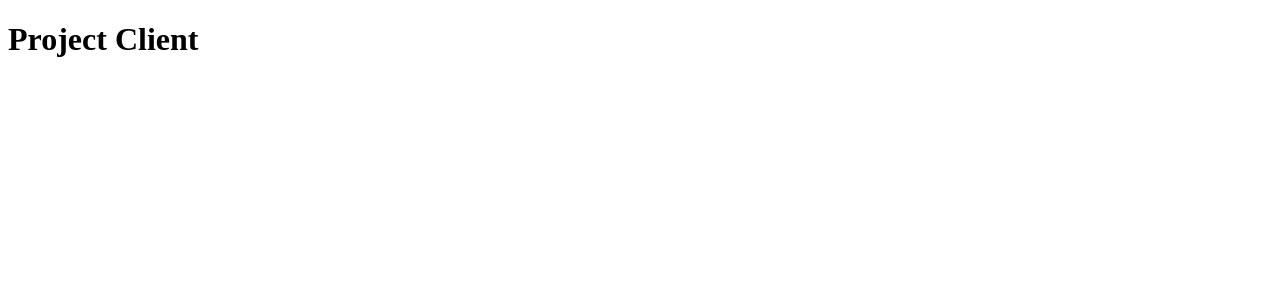
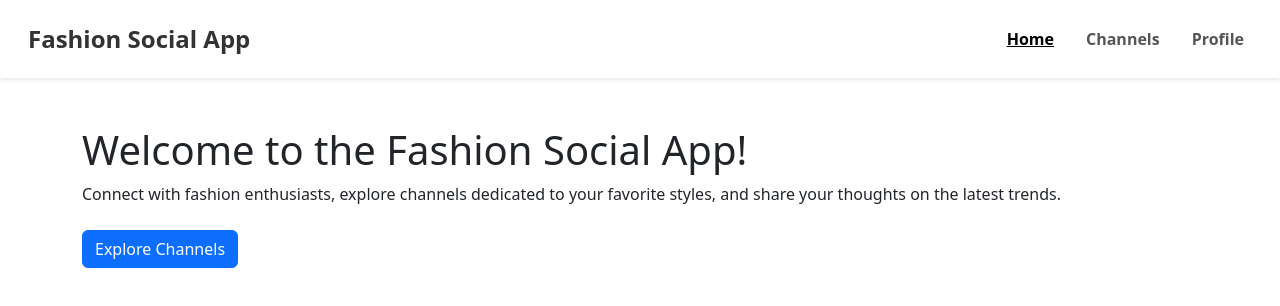
Before and after one commit to samanthav8/fashion-social-app, a React (Create React App) app in the folder client/: page / in a window 1280 px wide. Shown: the top 306 px of the page. Built offline with nearby package versions, Linux system fonts and the light colour scheme.

Commit message:
navbar and routing

```diff
--- a/client/package.json
+++ b/client/package.json
@@ -9,7 +9,7 @@
     "@testing-library/user-event": "^13.5.0",
     "react": "^18.2.0",
     "react-dom": "^18.2.0",
-    "react-router-dom": "^5.2.0",
+    "react-router-dom": "^7.0.1",
     "react-scripts": "5.0.1",
     "web-vitals": "^2.1.4"
   },
--- a/client/src/components/App.js
+++ b/client/src/components/App.js
@@ -1,8 +1,24 @@
-import React, { useEffect, useState } from "react";
+import React from "react";
 import { Switch, Route } from "react-router-dom";
+import Navbar from "./Navbar";
+import Home from "./Home";
+import ChannelList from "./ChannelList";
+import Channel from "./Channel";
+import Post from "./Post";
+import Profile from "./Profile";
 
-function App() {
-  return <h1>Project Client</h1>;
-}
+const App = () => {
+  return (
+    <div>
+      <Navbar />
+      <Switch>
+        <Route exact path="/" component={Home} />
+        <Route exact path="/channels" component={ChannelList} />
+        <Route path="/channels/:id" component={Channel} />
+        <Route path="/profile" component={Profile} />
+      </Switch>
+    </div>
+  );
+};
 
 export default App;
--- a/client/src/components/Home.js
+++ b/client/src/components/Home.js
@@ -1,7 +1,21 @@
-import React from "react";
+import React from 'react';
+import { Link } from 'react-router-dom';
 
-function Home() {
-  return <h1>Home</h1>;
-}
+const Home = () => {
+    return (
+        <div className="container mt-5">
+            <h1>Welcome to the Fashion Social App!</h1>
+            <p>
+                Connect with fashion enthusiasts, explore channels dedicated to your favorite styles,
+                and share your thoughts on the latest trends.
+            </p>
+            <div className="mt-4">
+                <Link to="/channels" className="btn btn-primary me-2">
+                    Explore Channels
+                </Link>
+            </div>
+        </div>
+    );
+};
 
 export default Home;
--- a/client/src/components/Navbar.js
+++ b/client/src/components/Navbar.js
@@ -1,15 +1,92 @@
-import React from 'react';
+import React from "react";
+import { NavLink } from "react-router-dom";
+import "bootstrap/dist/css/bootstrap.min.css";
 
 const Navbar = () => {
-    return (
-        <nav>
-            <h1>Fashion Social App</h1>
-            <ul>
-                <li><a href="/">Home</a></li>
-                <li><a href="/channels">Channels</a></li>
-            </ul>
-        </nav>
-    );
+  return (
+    <nav
+      className="navbar navbar-expand-lg navbar-light"
+      style={{
+        backgroundColor: "white",
+        boxShadow: "0 2px 4px rgba(0, 0, 0, 0.1)",
+        padding: "1rem",
+      }}
+    >
+      <div className="container-fluid">
+        <NavLink
+          className="navbar-brand"
+          to="/"
+          style={{
+            fontWeight: "bold",
+            fontSize: "1.5rem",
+            color: "#333",
+          }}
+        >
+          Fashion Social App
+        </NavLink>
+        <button
+          className="navbar-toggler"
+          type="button"
+          data-bs-toggle="collapse"
+          data-bs-target="#navbarNav"
+          aria-controls="navbarNav"
+          aria-expanded="false"
+          aria-label="Toggle navigation"
+        >
+          <span className="navbar-toggler-icon"></span>
+        </button>
+        <div className="collapse navbar-collapse" id="navbarNav">
+          <ul className="navbar-nav ms-auto">
+            <li className="nav-item">
+              <NavLink
+                className="nav-link"
+                exact
+                to="/"
+                style={{
+                  fontWeight: "bold",
+                  fontSize: "1rem",
+                  color: "#555",
+                  marginRight: "1rem",
+                }}
+                activeStyle={{ color: "#000", textDecoration: "underline" }}
+              >
+                Home
+              </NavLink>
+            </li>
+            <li className="nav-item">
+              <NavLink
+                className="nav-link"
+                to="/channels"
+                style={{
+                  fontWeight: "bold",
+                  fontSize: "1rem",
+                  color: "#555",
+                  marginRight: "1rem",
+                }}
+                activeStyle={{ color: "#000", textDecoration: "underline" }}
+              >
+                Channels
+              </NavLink>
+            </li>
+            <li className="nav-item">
+              <NavLink
+                className="nav-link"
+                to="/profile"
+                style={{
+                  fontWeight: "bold",
+                  fontSize: "1rem",
+                  color: "#555",
+                }}
+                activeStyle={{ color: "#000", textDecoration: "underline" }}
+              >
+                Profile
+              </NavLink>
+            </li>
+          </ul>
+        </div>
+      </div>
+    </nav>
+  );
 };
 
 export default Navbar;
--- a/client/src/index.js
+++ b/client/src/index.js
@@ -1,8 +1,13 @@
 import React from "react";
+import ReactDOM from "react-dom";
+import { BrowserRouter } from "react-router-dom";
 import App from "./components/App";
 import "./index.css";
-import { createRoot } from "react-dom/client";
+import "bootstrap/dist/css/bootstrap.min.css";
 
-const container = document.getElementById("root");
-const root = createRoot(container);
-root.render(<App />);
+ReactDOM.render(
+  <BrowserRouter>
+    <App />
+  </BrowserRouter>,
+  document.getElementById("root")
+);
--- /dev/null
+++ b/package.json
@@ -0,0 +1,6 @@
+{
+  "dependencies": {
+    "bootstrap": "^5.3.3",
+    "react-router-dom": "^7.0.1"
+  }
+}
```
Also changed, not shown: client/src/components/Channel.js (deleted, +0 -7 lines), client/src/components/routes.js (added, +38 -0 lines), client/src/components/ChannelList.js (added), client/src/components/Post.js (added), client/src/components/Profile.js (added), 1 other file (tests, documents, lock files or other folders).
